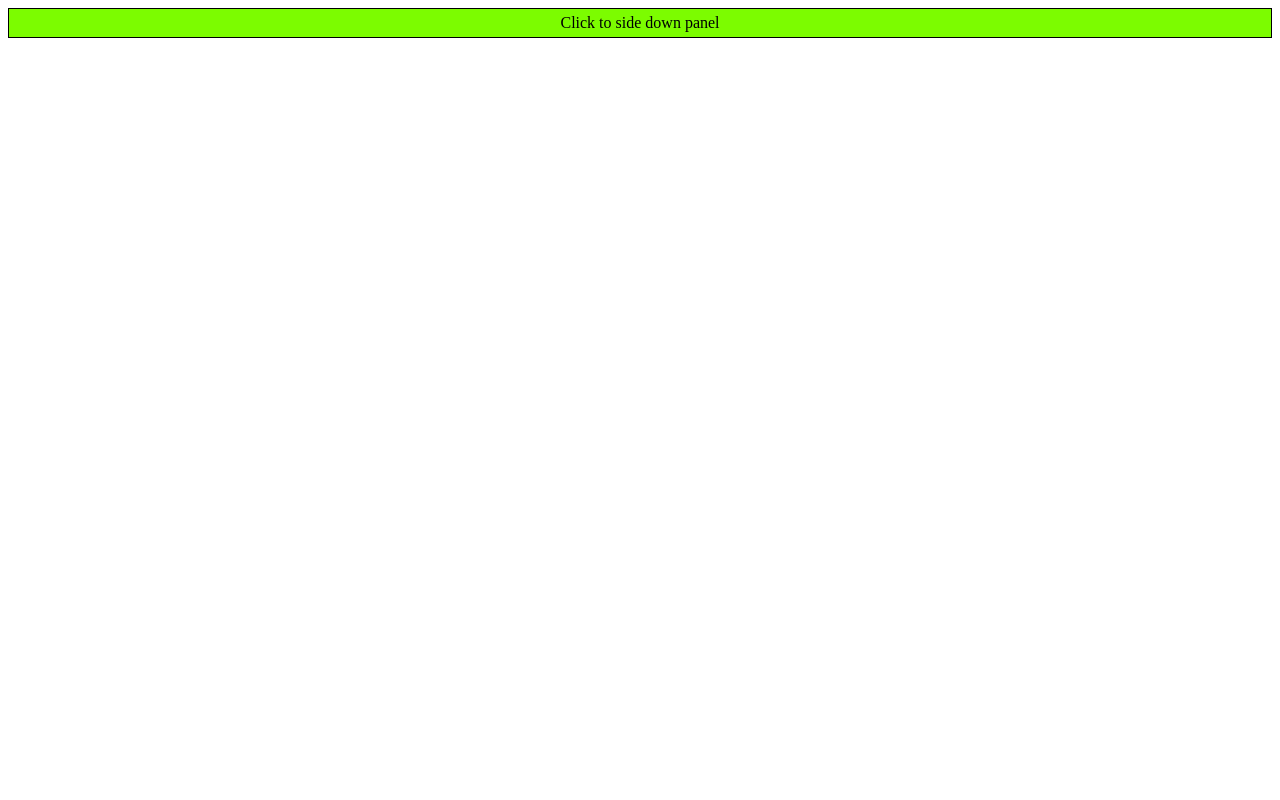
After one commit to SushilMishra0712/PHP_Program, a PHP site: page /Ajax/jquery_slideeffect.html in a window 1280 px wide. The commit adds this page. Run offline with PHP 8.4, Linux system fonts and the light colour scheme.

Commit message:
frontend files

```diff
--- /dev/null
+++ b/Week6/Frontend/Ajax/jquery_slideeffect.html
@@ -0,0 +1,42 @@
+<html>
+    <head>
+    <script src="https://ajax.googleapis.com/ajax/libs/jquery/3.4.1/jquery.min.js">
+    </script>
+    <script>
+        $(document).ready(function()
+        {
+            $("#flip").click(function()
+            {
+                $("#panel").slideDown("slow");
+            });
+        });
+    </script>
+    <style>
+        #panel
+        {
+            padding:5px;
+            text-align: center;
+            background-color: aqua;
+            border:1px solid;
+            font-size: 25px;
+        }
+        #flip
+        {
+            padding:5px;
+            text-align: center;
+            background-color:lawngreen;
+            border:1px solid;
+
+        }
+        #panel
+        {
+            padding: 50px;
+            display: none;
+        }
+    </style>
+    </head>
+    <body>
+        <div id="flip">Click to side down panel</div>
+        <div id="panel">Hello</div>
+    </body>
+</html>
```
Also changed, not shown: Week6/Frontend/style.css (+5 -3 lines).
